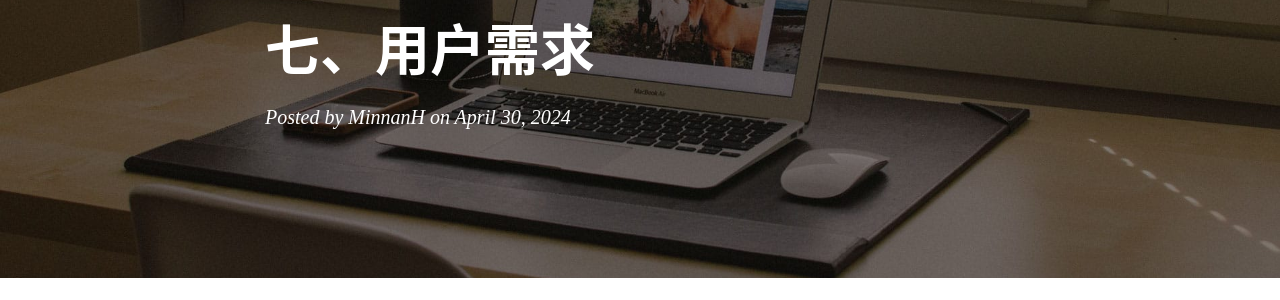
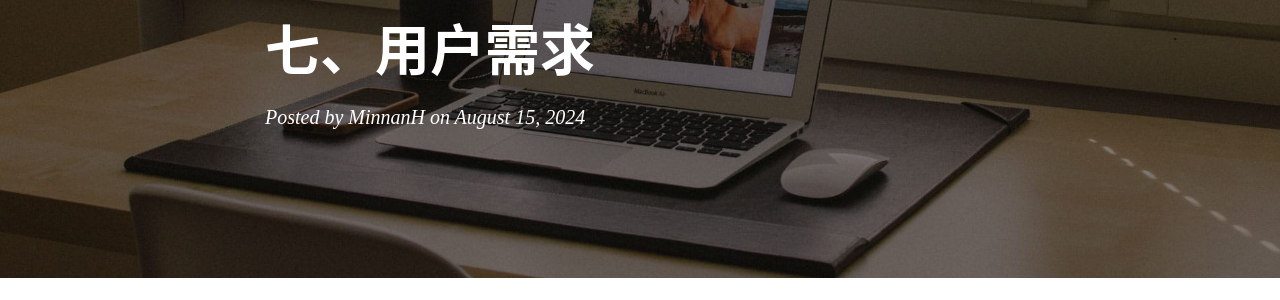
Before and after one commit to bingchuH/bingchuH.github.io, a Jekyll site: the page built from _posts/2024-08-15-七、用户需求分析.md, in a window 1280 px wide and 900 px high. Shown: the part 179-479 px from the top of the window. Built offline with Jekyll 4.4.1, drawn with Linux system fonts in a browser that asks for light colours; nearby versions of some CDN libraries; comment, search, counter and statistics services are not loaded; some of the changed text lies outside the part shown.

Commit message:
修改了日期

```diff
--- a/_posts/2024-08-15-七、用户需求分析.md
+++ b/_posts/2024-08-15-七、用户需求分析.md
@@ -2,7 +2,7 @@
 layout:     post
 title:      七、用户需求
 subtitle:
-date:       2024-04-30
+date:       2024-08-15
 author:     MinnanH
 header-img: img/home-bg-o.jpg
 catalog: 	  true
```
